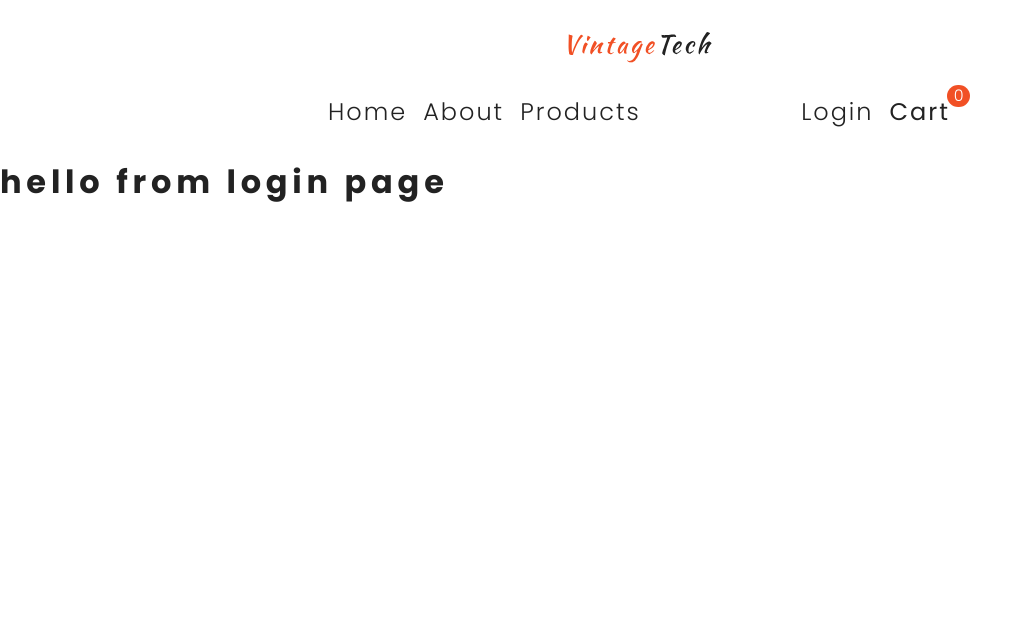
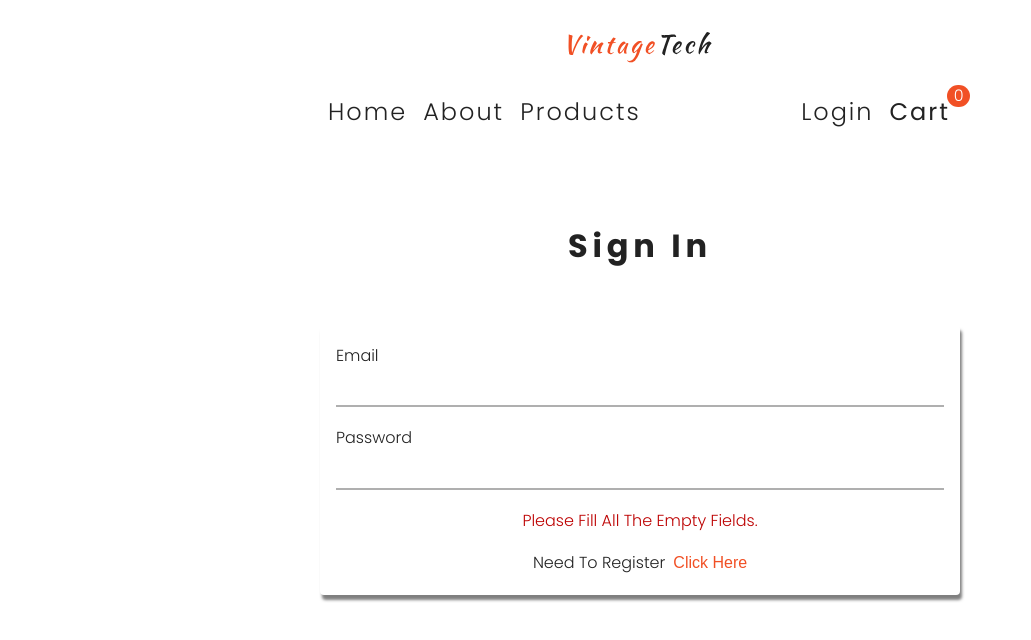
Before and after one commit to Ref-Bit/Vin_Act, a React (Create React App) app: page /login in a window 1280 px wide. Shown: the top 640 px of the page, without its empty margins (0-1031 px from the left). Built offline with nearby package versions, Linux system fonts and the light colour scheme; no server answers.

Commit message:
Added Register/Login Form

```diff
--- a/src/pages/Login.js
+++ b/src/pages/Login.js
@@ -1,5 +1,93 @@
-import React from "react";
+import React, { useState } from "react";
+import { useHistory } from "react-router-dom";
+import loginUser from "../strapi/loginUser";
+import registerUser from "../strapi/registerUser";
 
 export default function Login() {
-  return <h1>hello from login page</h1>;
+  const history = useHistory();
+  // Setup user context
+  const [email, setEmail] = useState("");
+  const [password, setPassword] = useState("");
+  const [username, setUsername] = useState("default");
+  const [isMember, setIsMember] = useState(true);
+
+  let isEmpty = !email || !password || !username;
+
+  const toggleMember = () => {
+    setIsMember((prevMember) => {
+      let isMember = !prevMember;
+      isMember ? setUsername("default") : setUsername("");
+      return isMember;
+    });
+  };
+  const handleSubmit = async (e) => {
+    // alert
+    e.preventDefault();
+    let res;
+    if (isMember) {
+      // res = await loginUser
+    } else {
+      // res = await registerUser
+    }
+    if (res) {
+      //
+    } else {
+      //
+    }
+  };
+
+  return (
+    <section className="form section">
+      <h2 className="section-title">{isMember ? "Sign In" : "Sign Up"}</h2>
+      <form className="login-form">
+        <div className="form-control">
+          <label htmlFor="email">Email</label>
+          <input
+            type="email"
+            id="email"
+            value={email}
+            onChange={(e) => setEmail(e.target.value)}
+          />
+        </div>
+        <div className="form-control">
+          <label htmlFor="password">Password</label>
+          <input
+            type="password"
+            id="password"
+            value={password}
+            onChange={(e) => setPassword(e.target.value)}
+          />
+        </div>
+        {!isMember && (
+          <div className="form-control">
+            <label htmlFor="username">Username</label>
+            <input
+              type="text"
+              id="username"
+              value={username}
+              onChange={(e) => setUsername(e.target.value)}
+            />
+          </div>
+        )}
+        {isEmpty && (
+          <p className="form-empty">please fill all the empty fields.</p>
+        )}
+        {!isEmpty && (
+          <button
+            type="submit"
+            className="btn btn-primary btn-block"
+            onClick={handleSubmit}
+          >
+            Submit
+          </button>
+        )}
+        <p className="register-link">
+          {isMember ? "need to register" : "already a member"}
+          <button type="button" onClick={toggleMember}>
+            Click Here
+          </button>
+        </p>
+      </form>
+    </section>
+  );
 }
```
